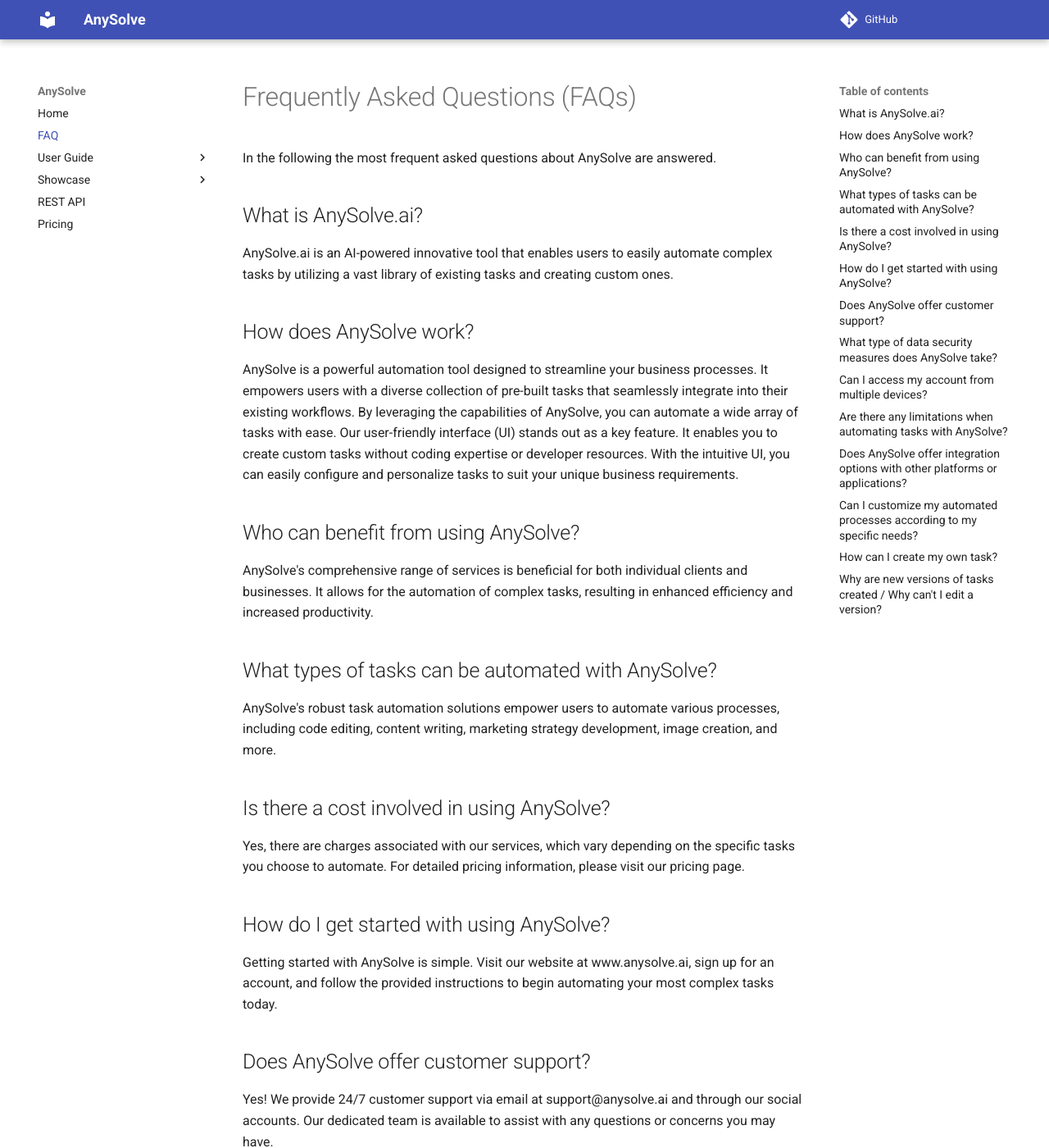
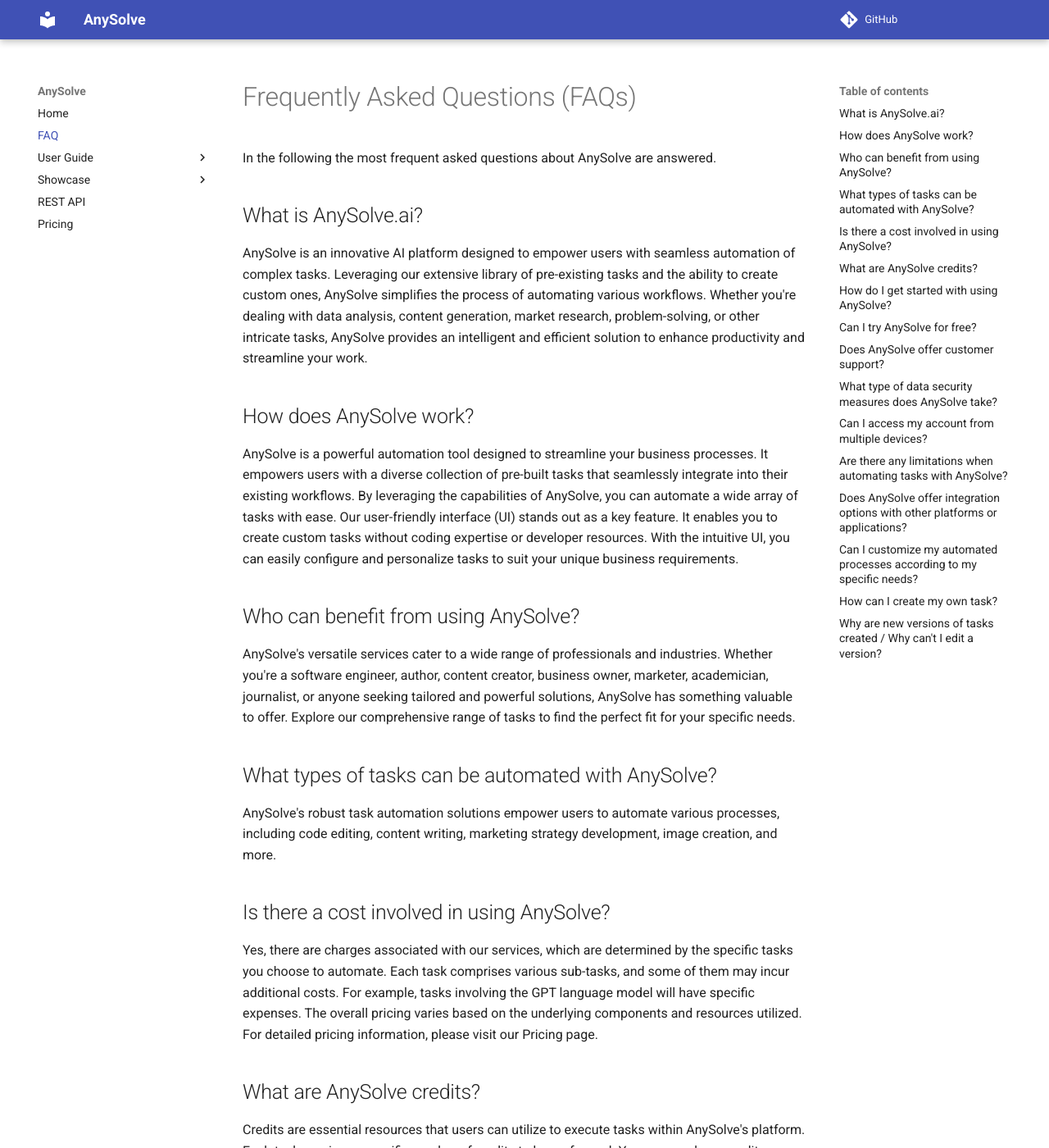
Before and after one commit to BlackriverOrg/anysolve-docs, an MkDocs documentation site: the page built from docs/faq.md, in a window 1280 px wide and 1400 px high. Shown: the whole window at 82% size. Built offline with MkDocs 1.6.1 and Material for MkDocs 9.7.7, drawn with Linux system fonts in a browser that asks for light colours; comment, search, counter and statistics services are not loaded; some of the changed text lies outside the part shown.

Commit message:
Update faq.md
I added some essential FAQs and edited some previous ones.

```diff
--- a/docs/faq.md
+++ b/docs/faq.md
@@ -4,7 +4,7 @@
 
 ## What is AnySolve.ai?
 
-AnySolve.ai is an AI-powered innovative tool that enables users to easily automate complex tasks by utilizing a vast library of existing tasks and creating custom ones.
+AnySolve is an innovative AI platform designed to empower users with seamless automation of complex tasks. Leveraging our extensive library of pre-existing tasks and the ability to create custom ones, AnySolve simplifies the process of automating various workflows. Whether you're dealing with data analysis, content generation, market research, problem-solving, or other intricate tasks, AnySolve provides an intelligent and efficient solution to enhance productivity and streamline your work.
 
 ## How does AnySolve work?
 
@@ -12,7 +12,7 @@
 
 ## Who can benefit from using AnySolve?
 
-AnySolve's comprehensive range of services is beneficial for both individual clients and businesses. It allows for the automation of complex tasks, resulting in enhanced efficiency and increased productivity.
+AnySolve's versatile services cater to a wide range of professionals and industries. Whether you're a software engineer, author, content creator, business owner, marketer, academician, journalist, or anyone seeking tailored and powerful solutions, AnySolve has something valuable to offer. Explore our comprehensive range of tasks to find the perfect fit for your specific needs.
 
 ## What types of tasks can be automated with AnySolve?
 
@@ -20,11 +20,19 @@
 
 ## Is there a cost involved in using AnySolve?
 
-Yes, there are charges associated with our services, which vary depending on the specific tasks you choose to automate. For detailed pricing information, please visit our pricing page.
+Yes, there are charges associated with our services, which are determined by the specific tasks you choose to automate. Each task comprises various sub-tasks, and some of them may incur additional costs. For example, tasks involving the GPT language model will have specific expenses. The overall pricing varies based on the underlying components and resources utilized. For detailed pricing information, please visit our Pricing page.
+
+## What are AnySolve credits?
+
+Credits are essential resources that users can utilize to execute tasks within AnySolve's platform. Each task requires a specific number of credits to be performed. You can purchase credits through the Billing Settings section of your account. To stay up-to-date with the latest credit pricing, kindly refer to the Pricing page.
 
 ## How do I get started with using AnySolve?
 
 Getting started with AnySolve is simple. Visit our website at www.anysolve.ai, sign up for an account, and follow the provided instructions to begin automating your most complex tasks today.
+
+## Can I try AnySolve for free?
+
+Absolutely! AnySolve offers a free trial to get you started. Upon registration, you'll receive 200 free Credits that can be used to execute tasks. With these credits, you can explore and run numerous tasks without any cost. It's a great way to experience the power and capabilities of AnySolve before making a commitment.
 
 ## Does AnySolve offer customer support?
 
```
Also changed, not shown: other parts of docs/faq.md (+1 -1 lines).
